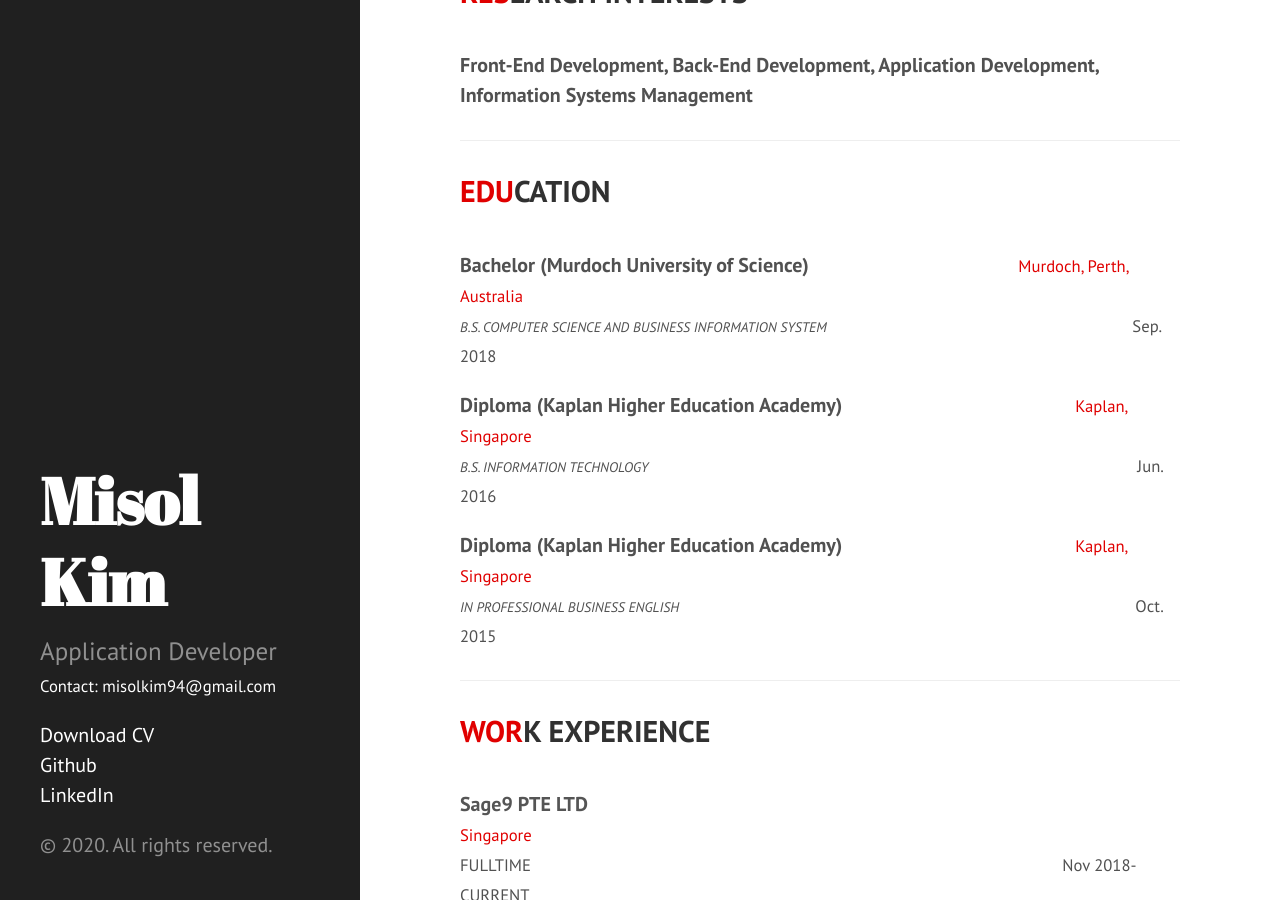
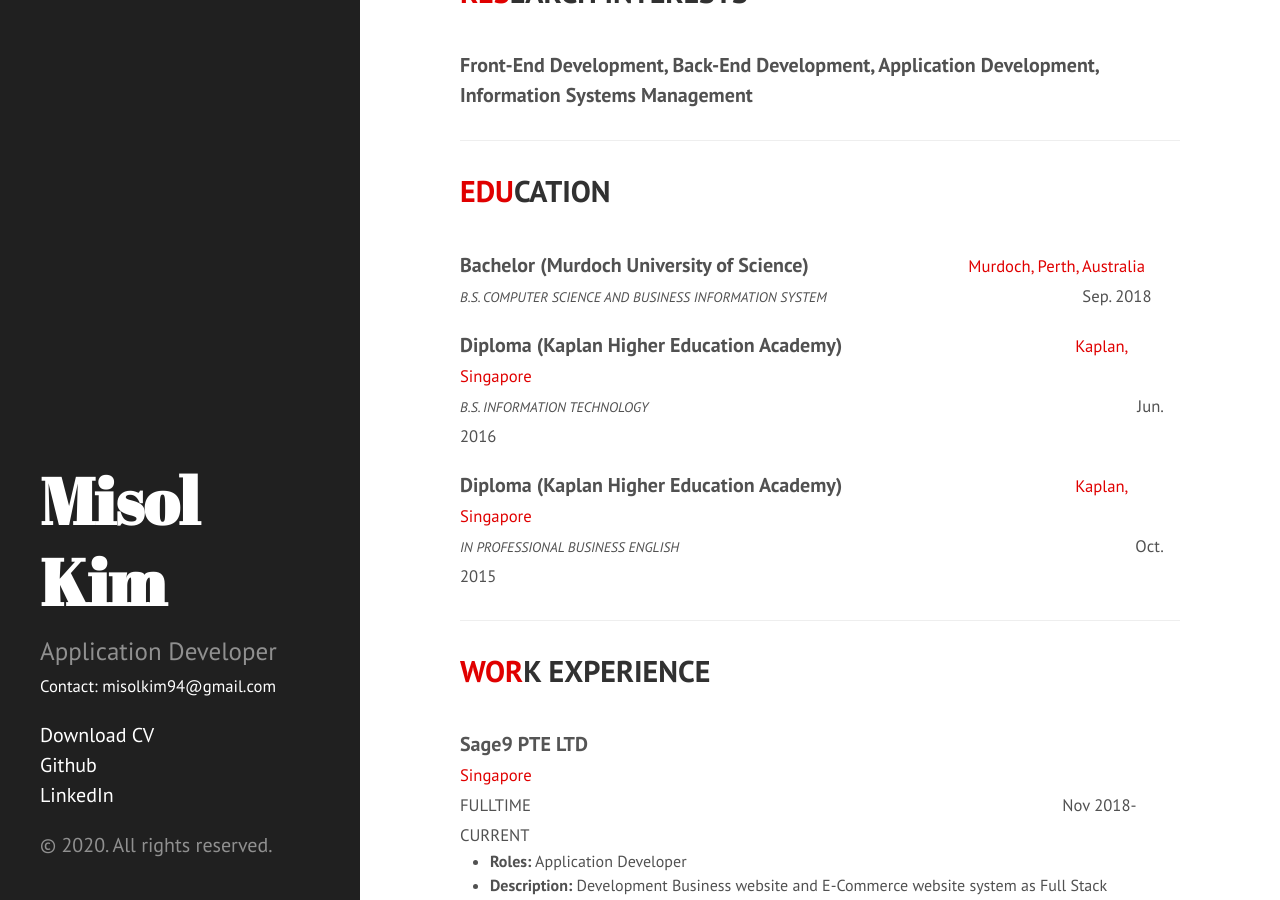
Before and after one commit to kim-misol/kim-misol.github.io, a Jekyll site: the page built from index.html, in a window 1280 px wide and 900 px high, scrolled down 486 px. Built offline with Jekyll 4.4.1, drawn with Linux system fonts in a browser that asks for light colours; Markdown is read by kramdown in place of the engine named in the settings; the list of posts is cut into pages by our own code.

Commit message:
Update default.html

```diff
--- a/_layouts/default.html
+++ b/_layouts/default.html
@@ -33,11 +33,11 @@ I have in-depth understanding of business and IT requirements to streamline admi
 
 
 <h2><span style="color:#e00000">EDU</span>CATION</h2><br>
-    <span style="display:inline-block;width:553px;"><b>Bachelor (Murdoch University of Science)</b></span>
+    <span style="display:inline-block;width:503px;"><b>Bachelor (Murdoch University of Science)</b></span>
     <small><a style="text-decoration: none;color:#e00000" onMouseOver="this.style.fontWeight='bold';"
         onMouseOut="this.style.fontWeight='normal'" href="https://www.murdoch.edu.au/" target="_blank">Murdoch, Perth, Australia</a></small>
     <p>
-        <span style="display:inline-block; width:667px;"><small><small><i>B.S. COMPUTER SCIENCE AND BUSINESS INFORMATION SYSTEM</i></small></small></span>
+        <span style="display:inline-block; width:617px;"><small><small><i>B.S. COMPUTER SCIENCE AND BUSINESS INFORMATION SYSTEM</i></small></small></span>
         <span style="text-align:right"><small>Sep. 2018</small></span>
     </p>
 
```
